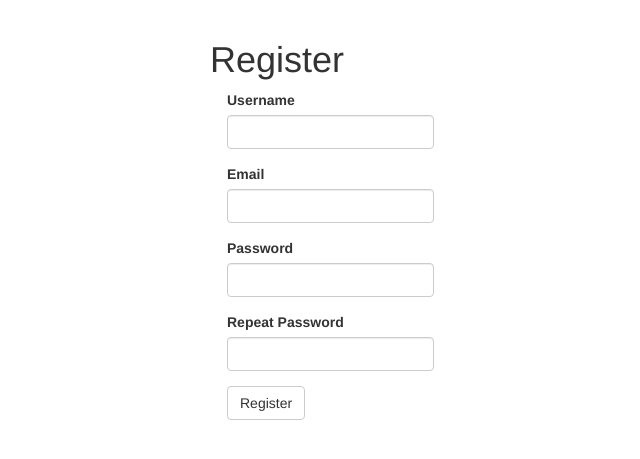
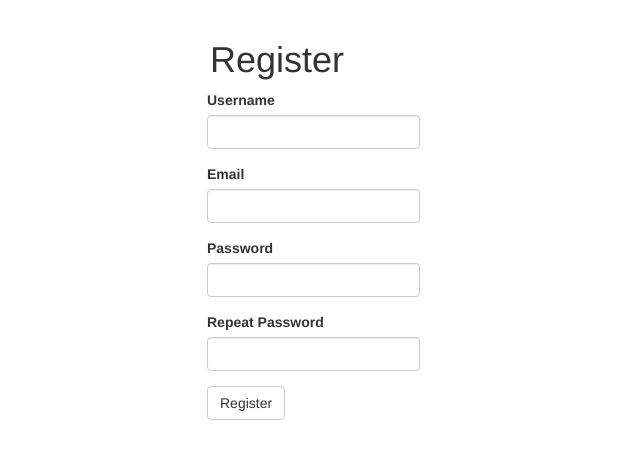
Before and after one commit to zqh0253/Book-management-system-with-FLASK, a Flask app: page /register in a window 1280 px wide. Shown: the part 52-511 px from the top of the page, without its empty margins (363-1003 px from the left). Run offline with Flask 2, Linux system fonts and the light colour scheme; some libraries are stand-ins or nearby versions.

Commit message:
tiny modifications

```diff
--- a/app/routes.py
+++ b/app/routes.py
@@ -239,4 +239,4 @@ def user_return_book():
 		db.session.commit()
 		flash('Succeed to return the books!')
 		return redirect(url_for('user_return_book'))
-	return render_template('user_return_book.html', form = form)
+	return render_template('user_return_book.html', form = form, borrow_list = form.mul.choices)
--- a/app/templates/login.html
+++ b/app/templates/login.html
@@ -9,7 +9,7 @@
     margin:0 auto;
     width:1200px;
     height:200px;
-    padding-left:520px;
+    padding-left:500px;
 }
 </style>
     <h1><div class="text" style=" text-align:center;">Sign In</div></h1>
--- a/app/templates/register.html
+++ b/app/templates/register.html
@@ -8,7 +8,7 @@
     margin:0 auto;
     width:1200px;
     height:200px;
-    padding-left:520px;
+    padding-left:500px;
 }
 </style>
 
--- a/app/templates/user.html
+++ b/app/templates/user.html
@@ -8,7 +8,7 @@
     margin:0 auto;
     width:1200px;
     height:200px;
-    padding-left:520px;
+    padding-left:500px;
 }
 </style>
 
```
Also changed, not shown: app/templates/user_check_book.html (+16 -5 lines), app/templates/user_return_book.html (+12 -1 lines).
